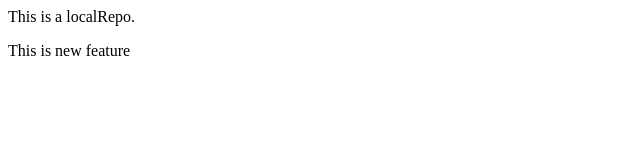
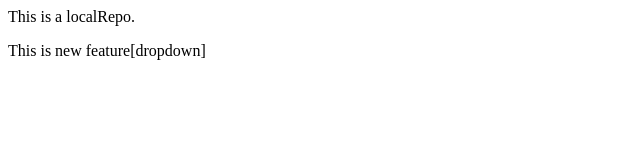
Before and after one commit to shrutiscoding/localRepo, a plain HTML site: page index.html in a window 1280 px wide. Shown: the full height of the page, 0-640 px from the left. Drawn offline with Linux system fonts and the light colour scheme.

Commit message:
Add dropdown

```diff
--- a/index.html
+++ b/index.html
@@ -1,2 +1,2 @@
 <p>This is a localRepo.</p>
-<p>This is new feature</p>
+<p>This is new feature[dropdown]</p>
```
